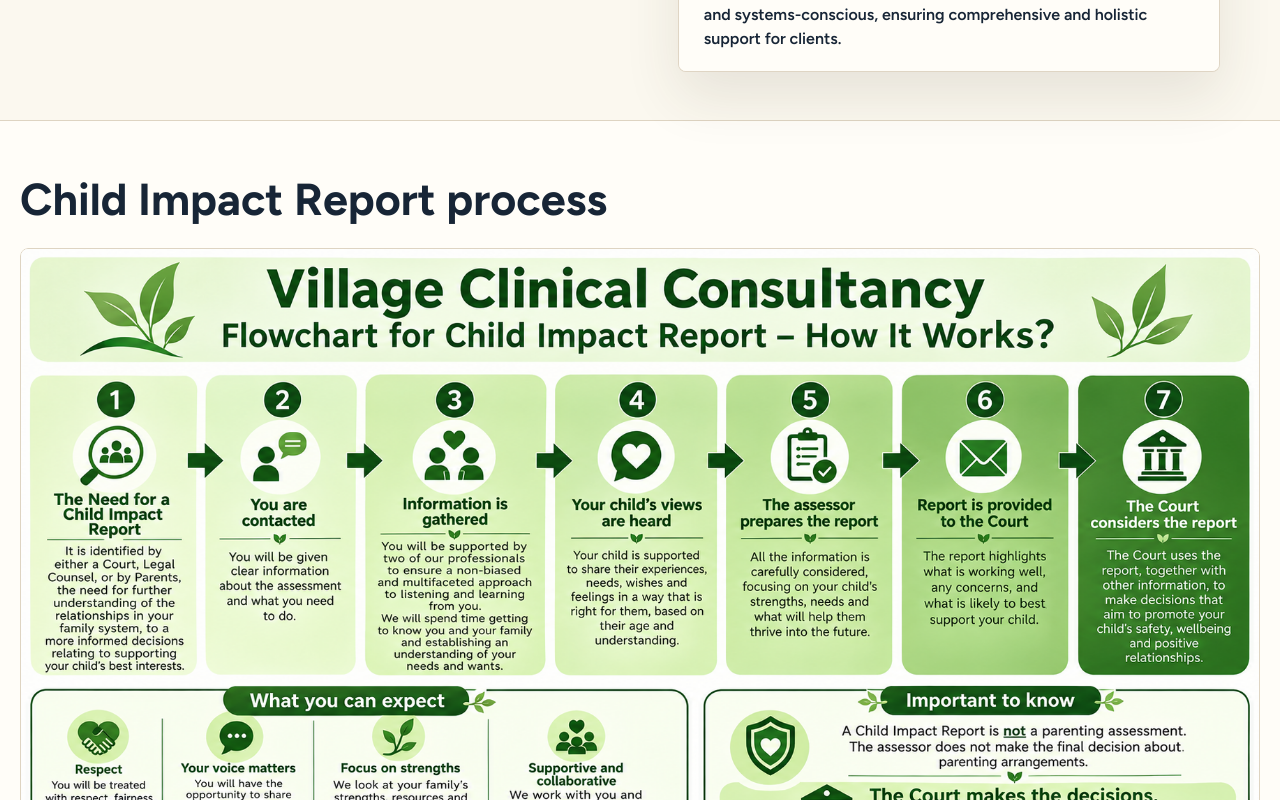
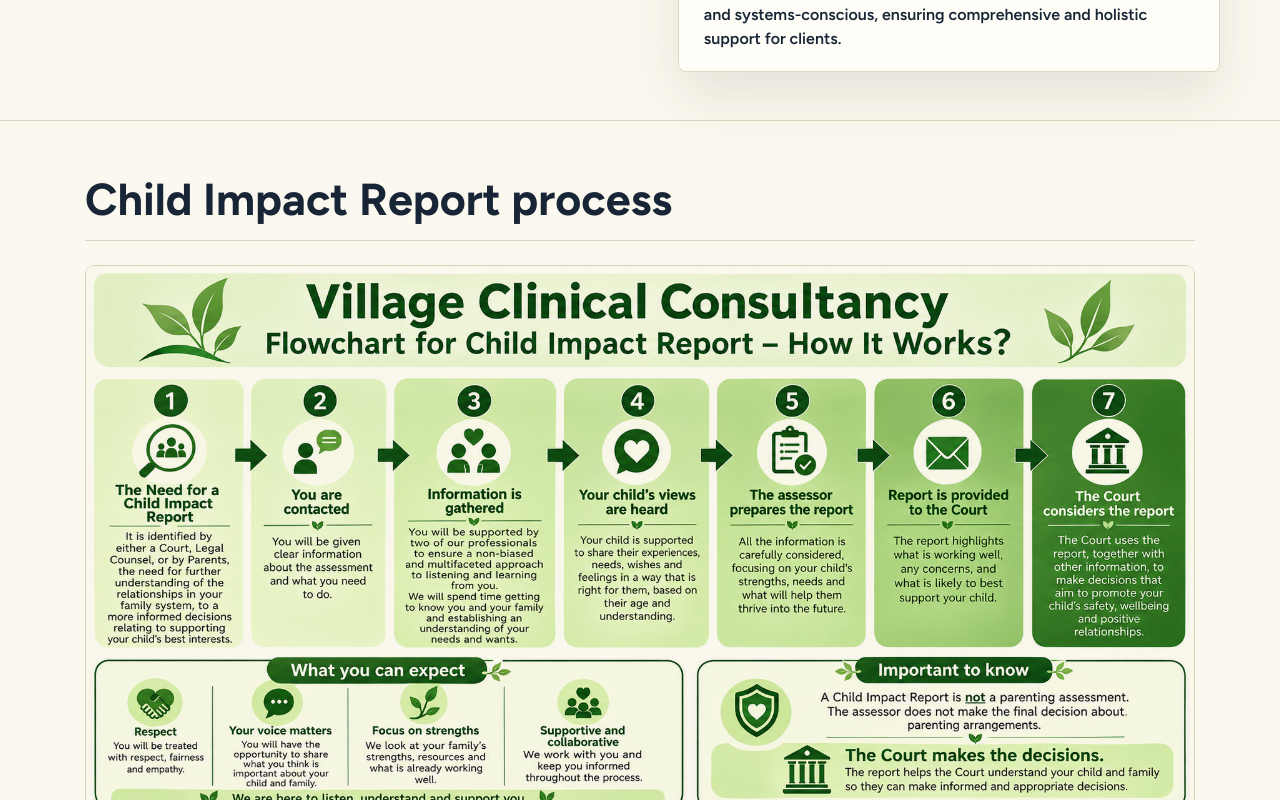
Before and after one commit to notevensmart/Village, a React (Vite) app: page / in a window 1280 px wide. Shown: the part 640-1440 px from the top of the page. Built offline with nearby package versions, Linux system fonts and the light colour scheme.

Commit message:
Refine contact page and flowchart layout

```diff
--- a/src/App.jsx
+++ b/src/App.jsx
@@ -472,15 +472,14 @@
   return (
     <>
       <PageHero
-        eyebrow="Contact us"
-        title="Start with a clear, confidential enquiry."
+        title="Contact"
       />
       <section className="section" aria-labelledby="contact-heading">
         <div className="page-shell contact-layout">
           <div className="contact-copy">
             <div className="contact-detail-group">
               <h2 id="contact-heading">Email</h2>
-              <a href="mailto:admin@villageclinicalconsultancy.com.au">admin@villageclinicalconsultancy.com.au</a>
+              <a className="contact-email" href="mailto:admin@villageclinicalconsultancy.com.au">admin@villageclinicalconsultancy.com.au</a>
             </div>
             <div className="contact-detail-group">
               <h2>Mobile</h2>
@@ -515,8 +514,8 @@
                 <input name="email" type="email" autoComplete="email" placeholder="jane@example.com" maxLength="254" required />
               </label>
               <label>
-                Phone Number
-                <input name="phone" type="tel" autoComplete="tel" placeholder="0400 000 000" maxLength="50" required />
+                Phone Number (optional)
+                <input name="phone" type="tel" autoComplete="tel" placeholder="0400 000 000" maxLength="50" />
               </label>
               <label>
                 Matter Type
--- a/src/styles.css
+++ b/src/styles.css
@@ -1027,7 +1027,7 @@
 }
 
 .contact-layout {
-  grid-template-columns: minmax(240px, 0.5fr) minmax(0, 1.18fr);
+  grid-template-columns: minmax(365px, 0.8fr) minmax(0, 1fr);
 }
 
 .pricing-panel {
@@ -1121,6 +1121,12 @@
   color: var(--navy-900);
   font-weight: 900;
   overflow-wrap: anywhere;
+}
+
+@media (min-width: 981px) {
+  .contact-email {
+    white-space: nowrap;
+  }
 }
 
 .contact-note {
@@ -1230,16 +1236,18 @@
 }
 
 .flowchart-section {
-  background: var(--paper);
+  background: var(--cream);
 }
 
 .flowchart-shell {
-  width: min(1480px, calc(100% - 40px));
+  width: min(1110px, calc(100% - 40px));
   margin: 0 auto;
 }
 
 .flowchart-shell h2 {
+  border-bottom: 1px solid var(--border);
   margin-bottom: 1.5rem;
+  padding-bottom: 1rem;
   font-size: clamp(2rem, 3.5vw, 3rem);
 }
 
@@ -1251,6 +1259,8 @@
   display: block;
   border-radius: 8px;
   overflow: hidden;
+  isolation: isolate;
+  background: var(--cream);
 }
 
 .flowchart-figure a:focus-visible {
@@ -1263,6 +1273,7 @@
   height: auto;
   border: 1px solid var(--border);
   border-radius: 8px;
+  mix-blend-mode: multiply;
 }
 
 .flowchart-figure figcaption {
```
Also changed, not shown: api/enquiry.js (+5 -3 lines), 2 other files (tests, documents, lock files or other folders).
